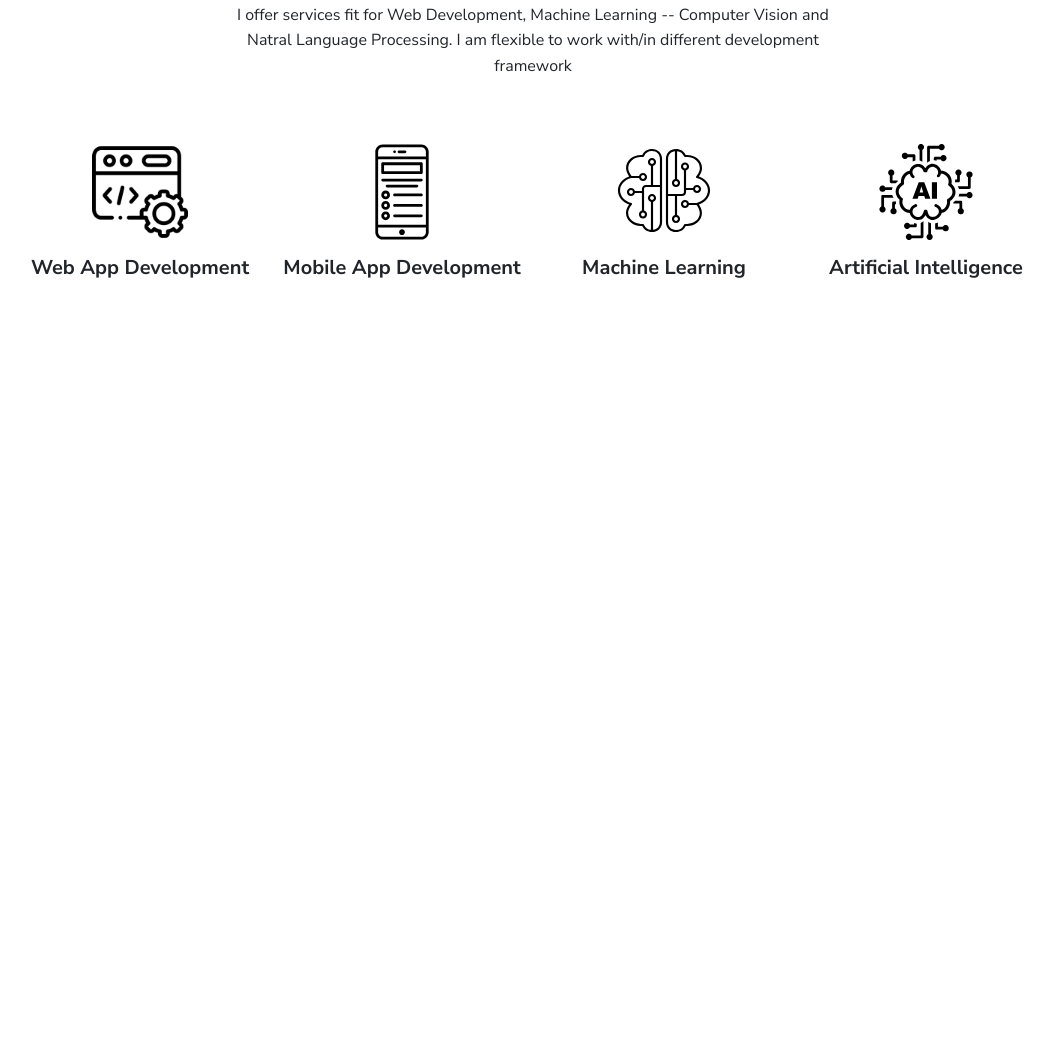
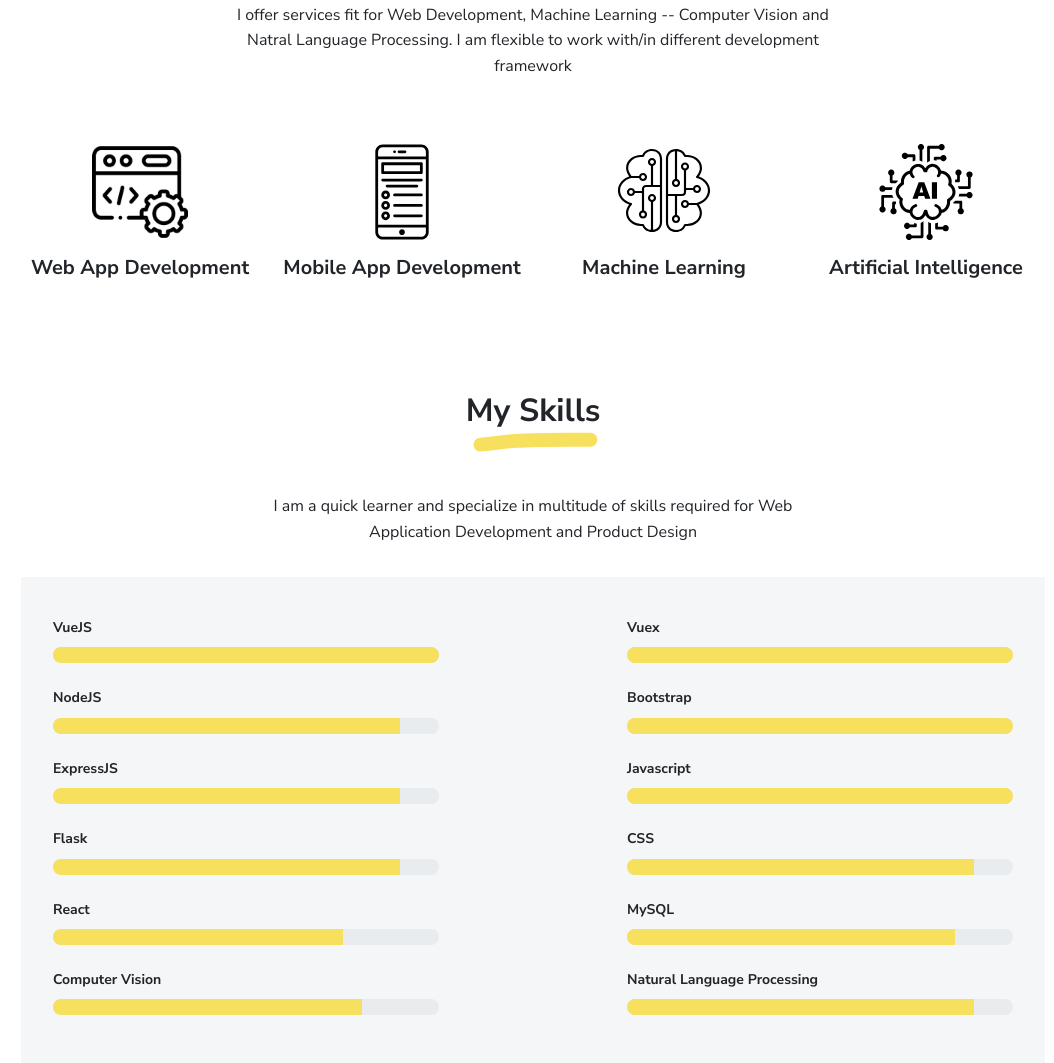
Before and after one commit to ALIRAZA47/cv, a plain HTML site: page index.html in a window 1280 px wide. Shown: the part 1446-2509 px from the top of the page, without its empty margins (107-1161 px from the left). Before the commit the page ends 1774 px from the top, so only its background shows below. Drawn offline with Linux system fonts and the light colour scheme.

Commit message:
skills section added

```diff
--- a/index.html
+++ b/index.html
@@ -157,7 +157,7 @@
   </div>
 </div>
 
-<!--
+
 <div class="section px-3 px-lg-4 pt-5" id="skills">
   <div class="container-narrow">
     <div class="text-center mb-5">
@@ -170,53 +170,79 @@
       <div class="row">
         <div class="col-md-5">
           <div class="py-1">
-            <div class="d-flex text-small fw-bolder"><span class="me-auto">HTML5</span><span>90%</span></div>
+            <div class="d-flex text-small fw-bolder"><span class="me-auto">VueJS</div>
             <div class="progress my-1">
-              <div class="progress-bar bg-primary" role="progressbar" data-aos="zoom-in-right" data-aos-delay="100" data-aos-anchor=".skills-section" style="width: 90%" aria-valuenow="90" aria-valuemin="0" aria-valuemax="100"></div>
+              <div class="progress-bar bg-primary" role="progressbar" data-aos="zoom-in-right" data-aos-delay="100" data-aos-anchor=".skills-section" style="width: 100%" aria-valuenow="90" aria-valuemin="0" aria-valuemax="100"></div>
             </div>
           </div>
+
           <div class="py-1">
-            <div class="d-flex text-small fw-bolder"><span class="me-auto">CSS3</span><span>90%</span></div>
+            <div class="d-flex text-small fw-bolder"><span class="me-auto">NodeJS</div>
             <div class="progress my-1">
               <div class="progress-bar bg-primary" role="progressbar" data-aos="zoom-in-right" data-aos-delay="200" data-aos-anchor=".skills-section" style="width: 90%" aria-valuenow="90" aria-valuemin="0" aria-valuemax="100"></div>
             </div>
           </div>
           <div class="py-1">
-            <div class="d-flex text-small fw-bolder"><span class="me-auto">JavaScript</span><span>80%</span></div>
+            <div class="d-flex text-small fw-bolder"><span class="me-auto">ExpressJS</span></div>
             <div class="progress my-1">
-              <div class="progress-bar bg-primary" role="progressbar" data-aos="zoom-in-right" data-aos-delay="300" data-aos-anchor=".skills-section" style="width: 80%" aria-valuenow="80" aria-valuemin="0" aria-valuemax="100"></div>
+              <div class="progress-bar bg-primary" role="progressbar" data-aos="zoom-in-right" data-aos-delay="300" data-aos-anchor=".skills-section" style="width: 90%" aria-valuenow="75" aria-valuemin="0" aria-valuemax="100"></div>
+            </div>
+          </div>
+
+          <div class="py-1">
+            <div class="d-flex text-small fw-bolder"><span class="me-auto">Flask</div>
+            <div class="progress my-1">
+              <div class="progress-bar bg-primary" role="progressbar" data-aos="zoom-in-right" data-aos-delay="300" data-aos-anchor=".skills-section" style="width: 90%" aria-valuenow="80" aria-valuemin="0" aria-valuemax="100"></div>
             </div>
           </div>
           <div class="py-1">
-            <div class="d-flex text-small fw-bolder"><span class="me-auto">React</span><span>75%</span></div>
+            <div class="d-flex text-small fw-bolder"><span class="me-auto">React</span></div>
             <div class="progress my-1">
               <div class="progress-bar bg-primary" role="progressbar" data-aos="zoom-in-right" data-aos-delay="300" data-aos-anchor=".skills-section" style="width: 75%" aria-valuenow="75" aria-valuemin="0" aria-valuemax="100"></div>
+            </div>
+          </div>
+          <div class="py-1">
+            <div class="d-flex text-small fw-bolder"><span class="me-auto">Computer Vision</span></div>
+            <div class="progress my-1">
+              <div class="progress-bar bg-primary" role="progressbar" data-aos="zoom-in-right" data-aos-delay="300" data-aos-anchor=".skills-section" style="width: 80%" aria-valuenow="75" aria-valuemin="0" aria-valuemax="100"></div>
             </div>
           </div>
         </div>
         <div class="col-md-5 offset-md-2">
           <div class="py-1">
-            <div class="d-flex text-small fw-bolder"><span class="me-auto">PHP</span><span>70%</span></div>
+            <div class="d-flex text-small fw-bolder"><span class="me-auto">Vuex</div>
             <div class="progress my-1">
-              <div class="progress-bar bg-primary" role="progressbar" data-aos="zoom-in-right" data-aos-delay="400" data-aos-anchor=".skills-section" style="width: 70%" aria-valuenow="70" aria-valuemin="0" aria-valuemax="100"></div>
+              <div class="progress-bar bg-primary" role="progressbar" data-aos="zoom-in-right" data-aos-delay="400" data-aos-anchor=".skills-section" style="width: 100%" aria-valuenow="70" aria-valuemin="0" aria-valuemax="100"></div>
             </div>
           </div>
           <div class="py-1">
-            <div class="d-flex text-small fw-bolder"><span class="me-auto">WordPress</span><span>70%</span></div>
+            <div class="d-flex text-small fw-bolder"><span class="me-auto">Bootstrap</div>
             <div class="progress my-1">
-              <div class="progress-bar bg-primary" role="progressbar" data-aos="zoom-in-right" data-aos-delay="500" data-aos-anchor=".skills-section" style="width: 70%" aria-valuenow="70" aria-valuemin="0" aria-valuemax="100"></div>
+              <div class="progress-bar bg-primary" role="progressbar" data-aos="zoom-in-right" data-aos-delay="400" data-aos-anchor=".skills-section" style="width: 100%" aria-valuenow="70" aria-valuemin="0" aria-valuemax="100"></div>
             </div>
           </div>
           <div class="py-1">
-            <div class="d-flex text-small fw-bolder"><span class="me-auto">MySQL</span><span>60%</span></div>
+            <div class="d-flex text-small fw-bolder"><span class="me-auto">Javascript</div>
             <div class="progress my-1">
-              <div class="progress-bar bg-primary" role="progressbar" data-aos="zoom-in-right" data-aos-delay="600" data-aos-anchor=".skills-section" style="width: 60%" aria-valuenow="60" aria-valuemin="0" aria-valuemax="100"></div>
+              <div class="progress-bar bg-primary" role="progressbar" data-aos="zoom-in-right" data-aos-delay="500" data-aos-anchor=".skills-section" style="width: 100%" aria-valuenow="70" aria-valuemin="0" aria-valuemax="100"></div>
             </div>
           </div>
           <div class="py-1">
-            <div class="d-flex text-small fw-bolder"><span class="me-auto">Photoshop</span><span>60%</span></div>
+            <div class="d-flex text-small fw-bolder"><span class="me-auto">CSS</div>
             <div class="progress my-1">
-              <div class="progress-bar bg-primary" role="progressbar" data-aos="zoom-in-right" data-aos-delay="600" data-aos-anchor=".skills-section" style="width: 60%" aria-valuenow="60" aria-valuemin="0" aria-valuemax="100"></div>
+              <div class="progress-bar bg-primary" role="progressbar" data-aos="zoom-in-right" data-aos-delay="600" data-aos-anchor=".skills-section" style="width: 90%" aria-valuenow="60" aria-valuemin="0" aria-valuemax="100"></div>
+            </div>
+          </div>
+          <div class="py-1">
+            <div class="d-flex text-small fw-bolder"><span class="me-auto">MySQL</div>
+            <div class="progress my-1">
+              <div class="progress-bar bg-primary" role="progressbar" data-aos="zoom-in-right" data-aos-delay="600" data-aos-anchor=".skills-section" style="width: 85%" aria-valuenow="60" aria-valuemin="0" aria-valuemax="100"></div>
+            </div>
+          </div>
+          <div class="py-1">
+            <div class="d-flex text-small fw-bolder"><span class="me-auto">Natural Language Processing</span></div>
+            <div class="progress my-1">
+              <div class="progress-bar bg-primary" role="progressbar" data-aos="zoom-in-right" data-aos-delay="300" data-aos-anchor=".skills-section" style="width: 90%" aria-valuenow="75" aria-valuemin="0" aria-valuemax="100"></div>
             </div>
           </div>
         </div>
@@ -224,7 +250,7 @@
     </div>
   </div>
 </div>
-
+<!--
 <div class="section px-2 px-lg-4 pt-5" id="portfolio">
   <div class="container">
     <div class="text-center mb-5">
```
